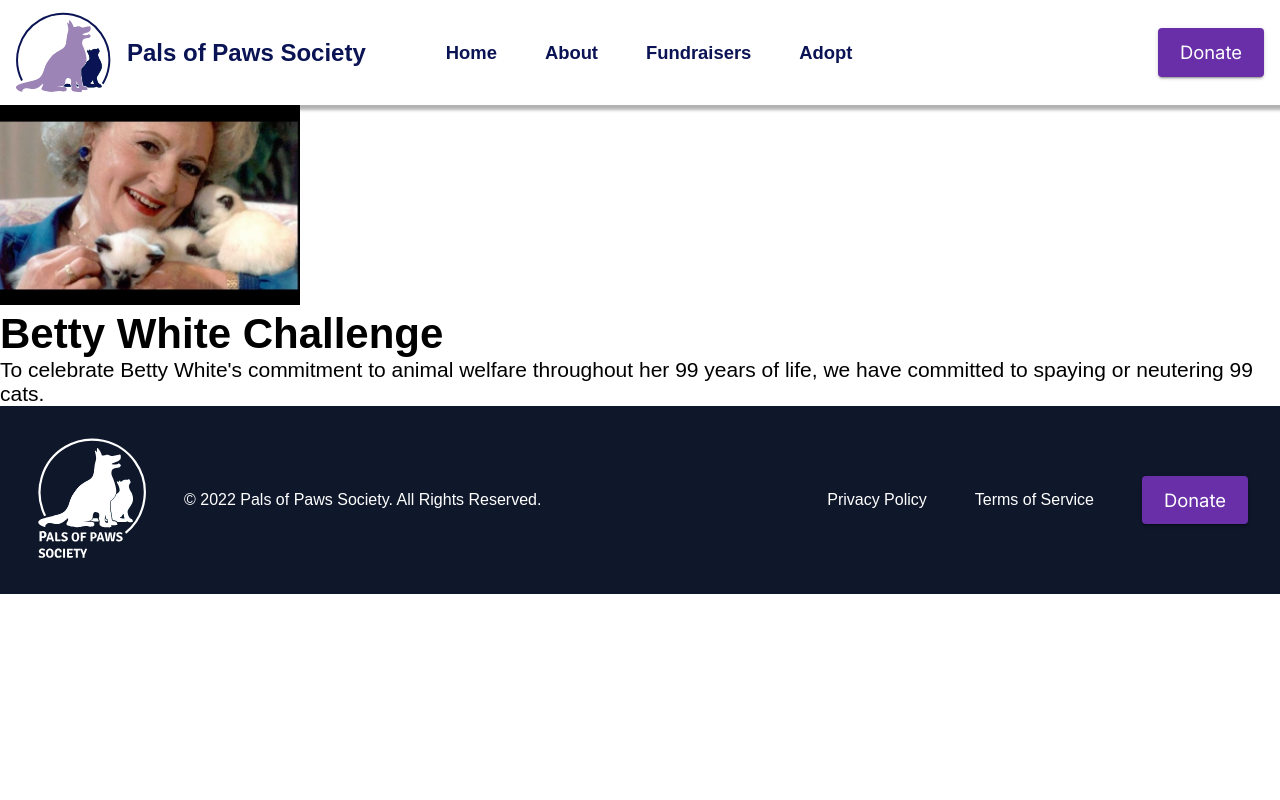
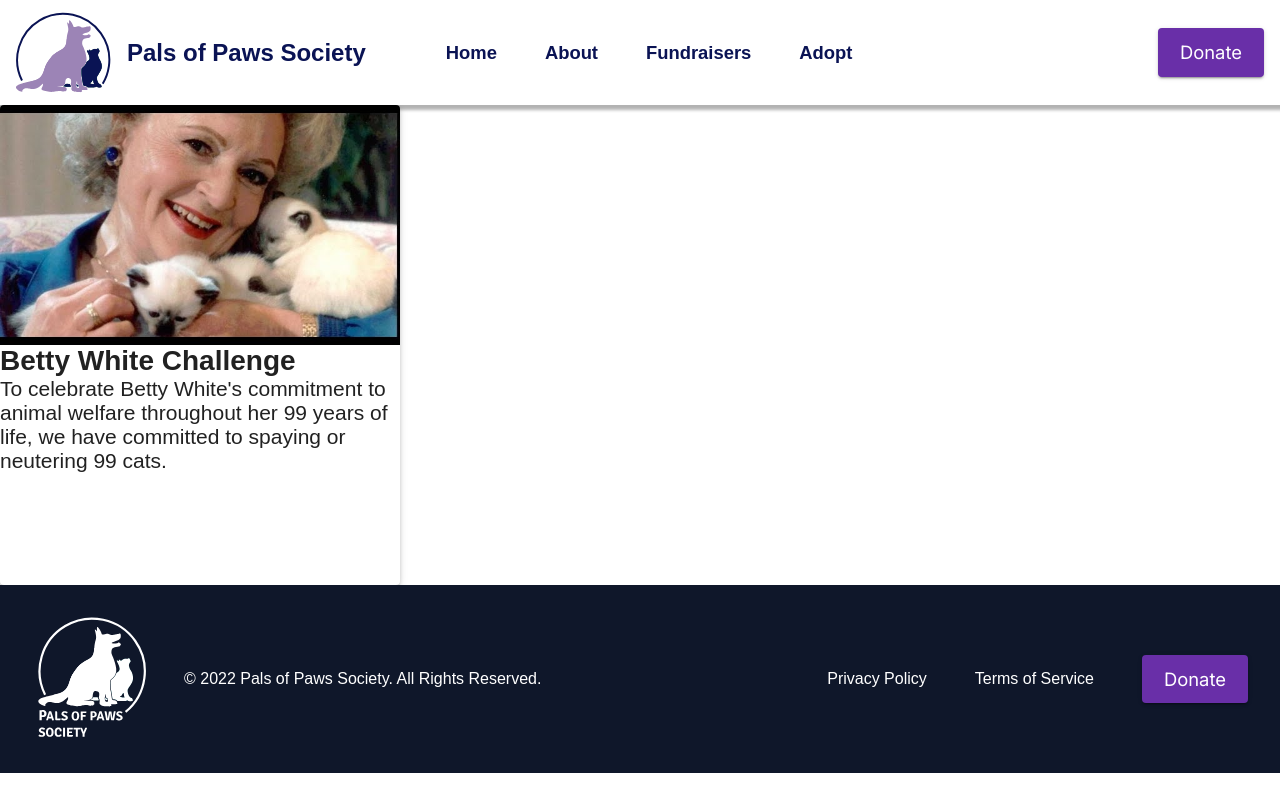
Before and after one commit to WVAviator/pals-of-paws-society, a Next.js app: page /fundraisers in a window 1280 px wide. Built offline with nearby package versions, Linux system fonts and the light colour scheme; a web font is replaced by a local one.

Commit message:
Started work on eventcard

```diff
--- /dev/null
+++ b/components/content/EventCard.module.scss
@@ -0,0 +1,18 @@
+@use "/styles/variables" as *;
+
+.card {
+	width: min(25rem, 95vw);
+	height: 30rem;
+	border-radius: 0.625rem;
+	overflow: hidden;
+
+	h1 {
+		font-size: 1.75rem;
+	}
+}
+
+.image {
+	width: 100%;
+	height: 50%;
+	position: relative;
+}
--- /dev/null
+++ b/components/content/EventCard.tsx
@@ -0,0 +1,26 @@
+import { Paper } from "@mui/material";
+import Image from "next/image";
+import Link from "next/link";
+import { EventMeta } from "../../src/types/EventMeta";
+import styles from "./EventCard.module.scss";
+
+interface EventCardProps {
+	event: EventMeta;
+}
+
+const EventCard = ({ event }: EventCardProps) => {
+	return (
+		<Link href={`/fundraisers/${event.slug}`}>
+			<a>
+				<Paper className={styles.card} elevation={3}>
+					<div className={styles.image}>
+						<Image src={event.image} layout="fill" objectFit="cover" />
+					</div>
+					<h1>{event.title}</h1>
+					<p>{event.excerpt}</p>
+				</Paper>
+			</a>
+		</Link>
+	);
+};
+export default EventCard;
--- a/pages/fundraisers/index.tsx
+++ b/pages/fundraisers/index.tsx
@@ -5,6 +5,7 @@ import { getEvents } from "../../src/event";
 import Image from "next/image";
 import { EventMeta } from "../../src/types/EventMeta";
 import Link from "next/link";
+import EventCard from "../../components/content/EventCard";
 
 interface FundraisersProps {
 	events: EventMeta[];
@@ -13,20 +14,9 @@ interface FundraisersProps {
 const Fundraisers = ({ events }: FundraisersProps) => {
 	const mappedEvents = events.map((event) => {
 		return (
-			<Link href={`/fundraisers/${event.slug}`} key={event.slug}>
-				<a>
-					<div>
-						<Image
-							src={event.image}
-							width={300}
-							height={200}
-							objectFit="cover"
-						/>
-						<h1>{event.title}</h1>
-						<p>{event.excerpt}</p>
-					</div>
-				</a>
-			</Link>
+			<div key={event.slug}>
+				<EventCard event={event} />
+			</div>
 		);
 	});
 
```
